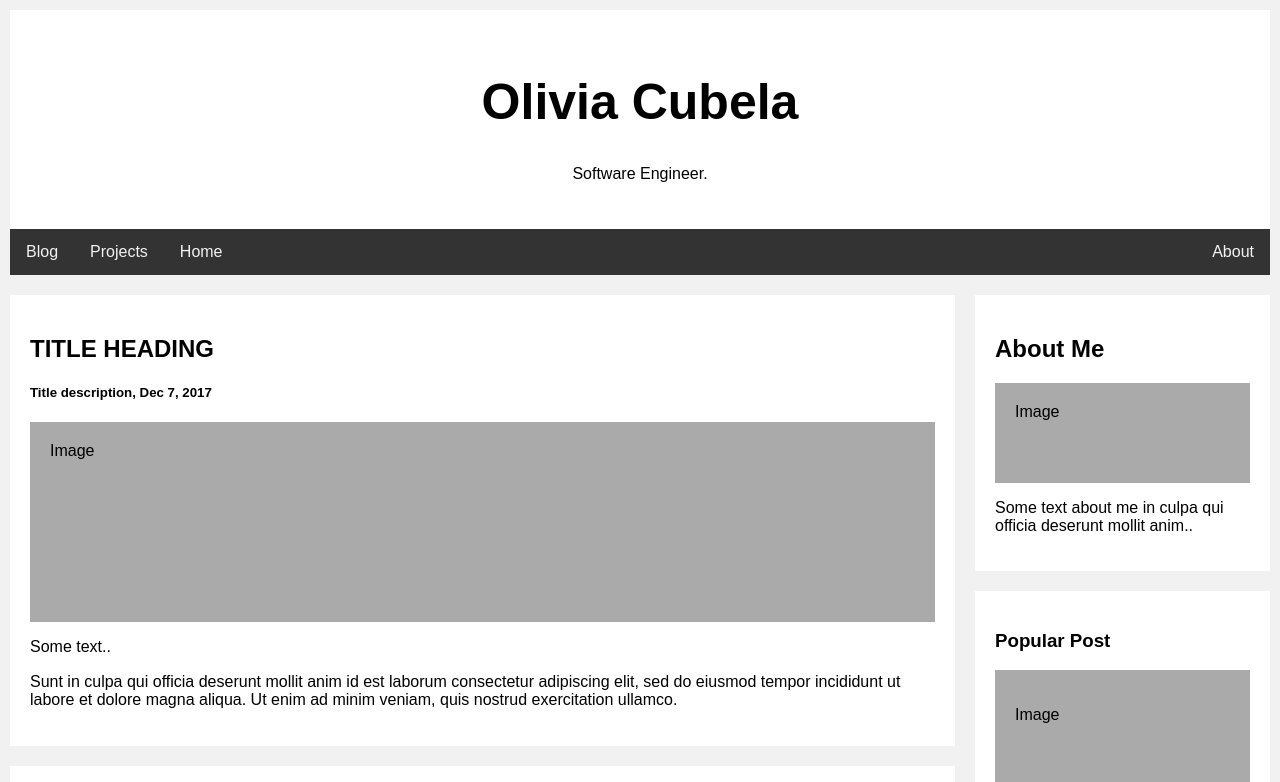
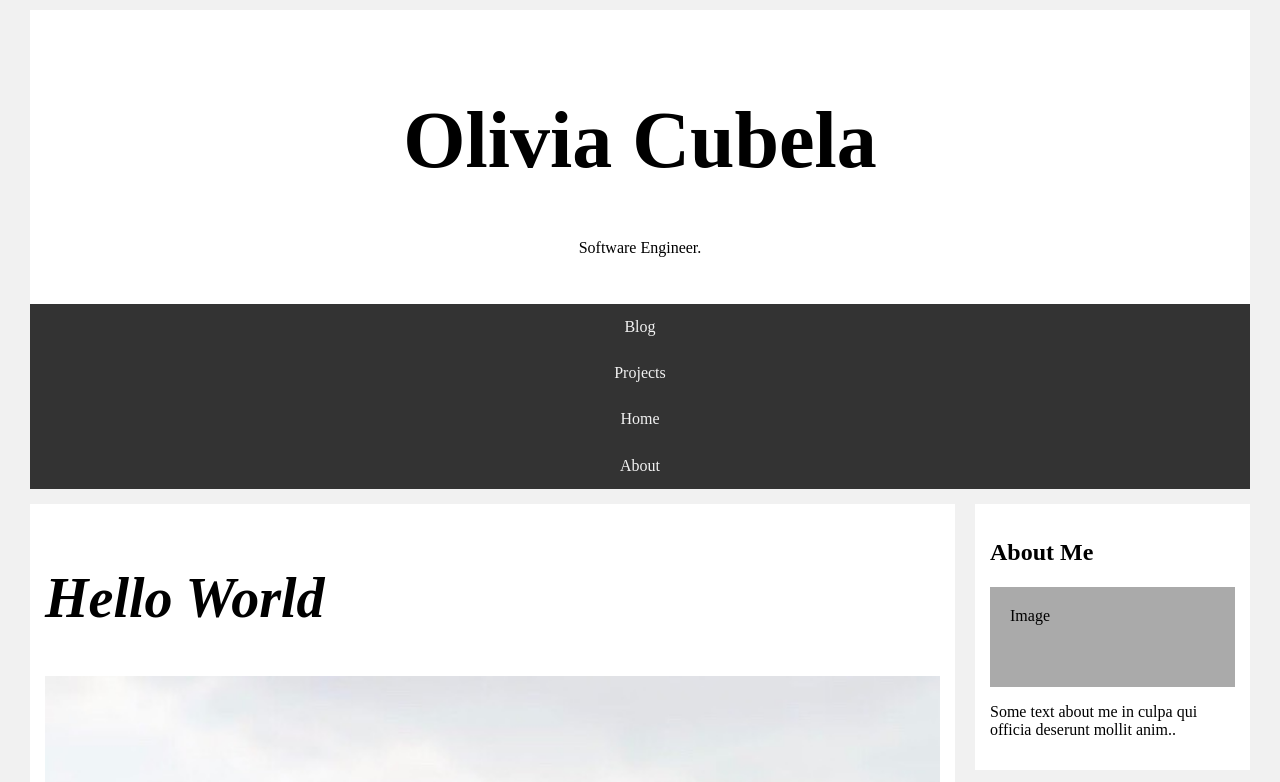
Before and after one commit to oliviacubela/portfolio, a plain HTML site: page index.html in a window 1280 px wide. Shown: the top 782 px of the page. Drawn offline with nearby package versions, Linux system fonts and the light colour scheme; a web font is replaced by a local one.

Commit message:
modified images and box-sizing

```diff
--- a/css/styles.css
+++ b/css/styles.css
@@ -1,14 +1,16 @@
 @font-face {
-	font-family: 'Baskerville';
-	src: url(../fonts/Baskerville.ttc);
+	font-family: 'NanumMyeongio';
+	src: url(./fonts/NanumMyeongjo-Regular.ttf);
 }
 
 * {
   box-sizing: border-box;
+  width: 100%;
+  /* padding: 5px; */
 }
-
+/* https://developer.mozilla.org/en-US/docs/Web/CSS/box-sizing  */
 body {
-  font-family: Arial;
+  font-family: 'NanumMyeongio', serif;
   padding: 10px;
   background: #f1f1f1;
 }
@@ -18,16 +20,26 @@ body {
   padding: 30px;
   text-align: center;
   background: white;
+  margin-left: 20px;
+  margin-right: 20px;
+  width: auto;
 }
 
 .header h1 {
-  font-size: 50px;
+  font-size: 80px;
+  font-family: 'NanumMyeongio', serif;
 }
 
+div#hello.card h2 {
+  font-size: 3.5em;
+}
 /* Style the top navigation bar */
 .topnav {
   overflow: hidden;
   background-color: #333;
+  margin-left: 20px;
+  margin-right: 20px;
+  width: auto;
 }
 
 /* Style the topnav links */
@@ -51,6 +63,7 @@ body {
 .leftcolumn {
   float: left;
   width: 75%;
+  padding-left: 20px;
 }
 
 /* Right column */
@@ -59,11 +72,12 @@ body {
   width: 25%;
   background-color: #f1f1f1;
   padding-left: 20px;
+  padding-right: 20px;
 }
 
 /* Fake image */
 .fakeimg {
-  background-color: #aaa;
+  background-color: rgb(170, 170, 170);
   width: 100%;
   padding: 20px;
 }
@@ -71,8 +85,8 @@ body {
 /* Add a card effect for articles */
 .card {
   background-color: white;
-  padding: 20px;
-  margin-top: 20px;
+  padding: 15px;
+  margin-top: 15px;
 }
 
 /* Clear floats after the columns */
--- a/index.html
+++ b/index.html
@@ -23,10 +23,10 @@
 
     <div class="row">
       <div class="leftcolumn">
-        <div class="card">
-          <h2>TITLE HEADING</h2>
-          <h5>Title description, Dec 7, 2017</h5>
-          <div class="fakeimg" style="height:200px;">Image</div>
+        <div id="hello" class="card">
+          <h2><em>Hello World</em></h2>
+
+            <img src="./images/paris.jpg" alt="Gallery Lafayette">
           <p>Some text..</p>
           <p>Sunt in culpa qui officia deserunt mollit anim id est laborum consectetur adipiscing elit, sed do eiusmod tempor incididunt ut labore et dolore magna aliqua. Ut enim ad minim veniam, quis nostrud exercitation ullamco.</p>
         </div>
@@ -54,6 +54,11 @@
           <h3>Follow Me</h3>
           <p>Some text..</p>
         </div>
+        <div class="card">
+          <h2>Articles</h2>
+          <div class="fakeimg" style="height:100px;">Image</div>
+          <p>Some text about me in culpa qui officia deserunt mollit anim..</p>
+        </div>
       </div>
     </div>
 
```
Also changed, not shown: images/paris.JPG (added).
